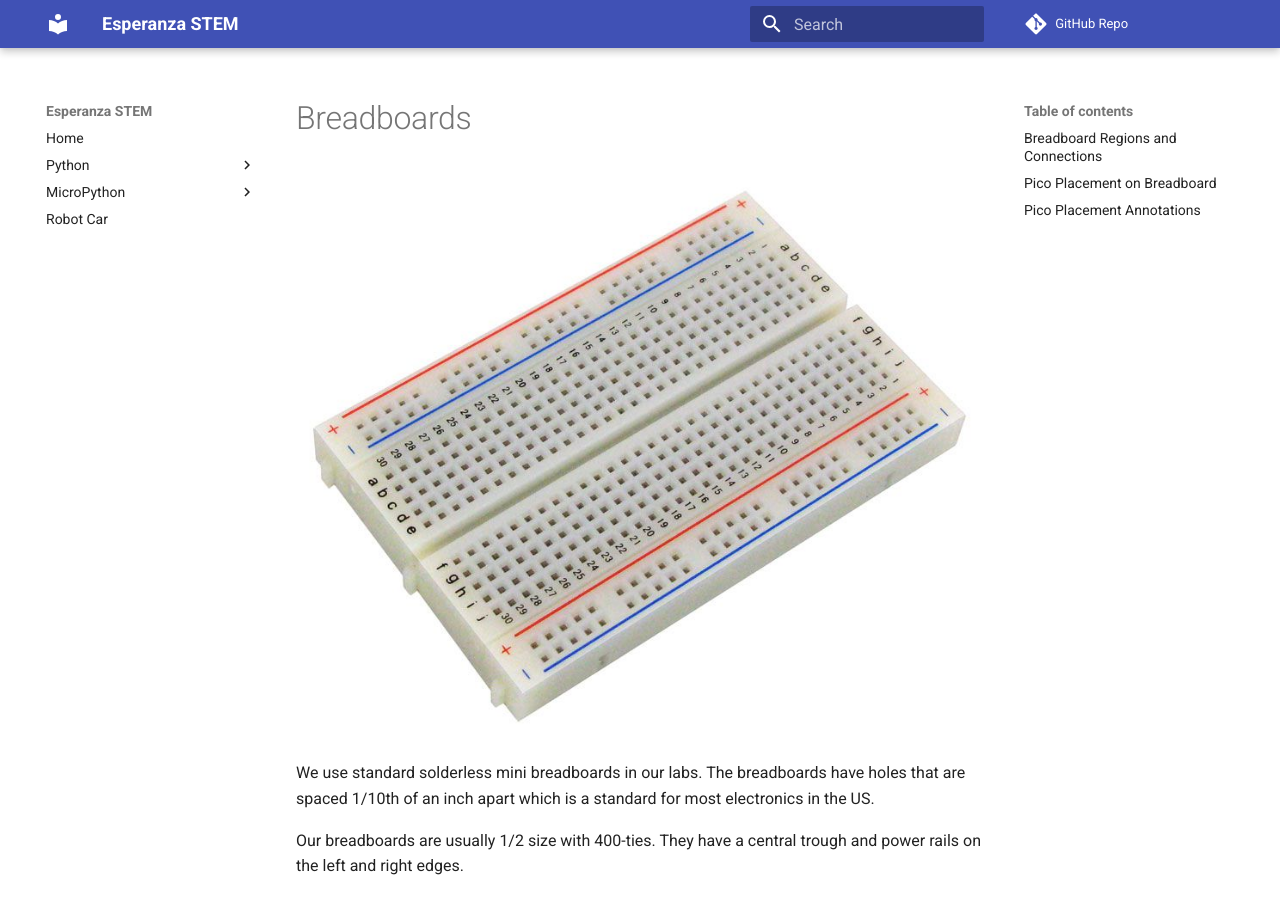
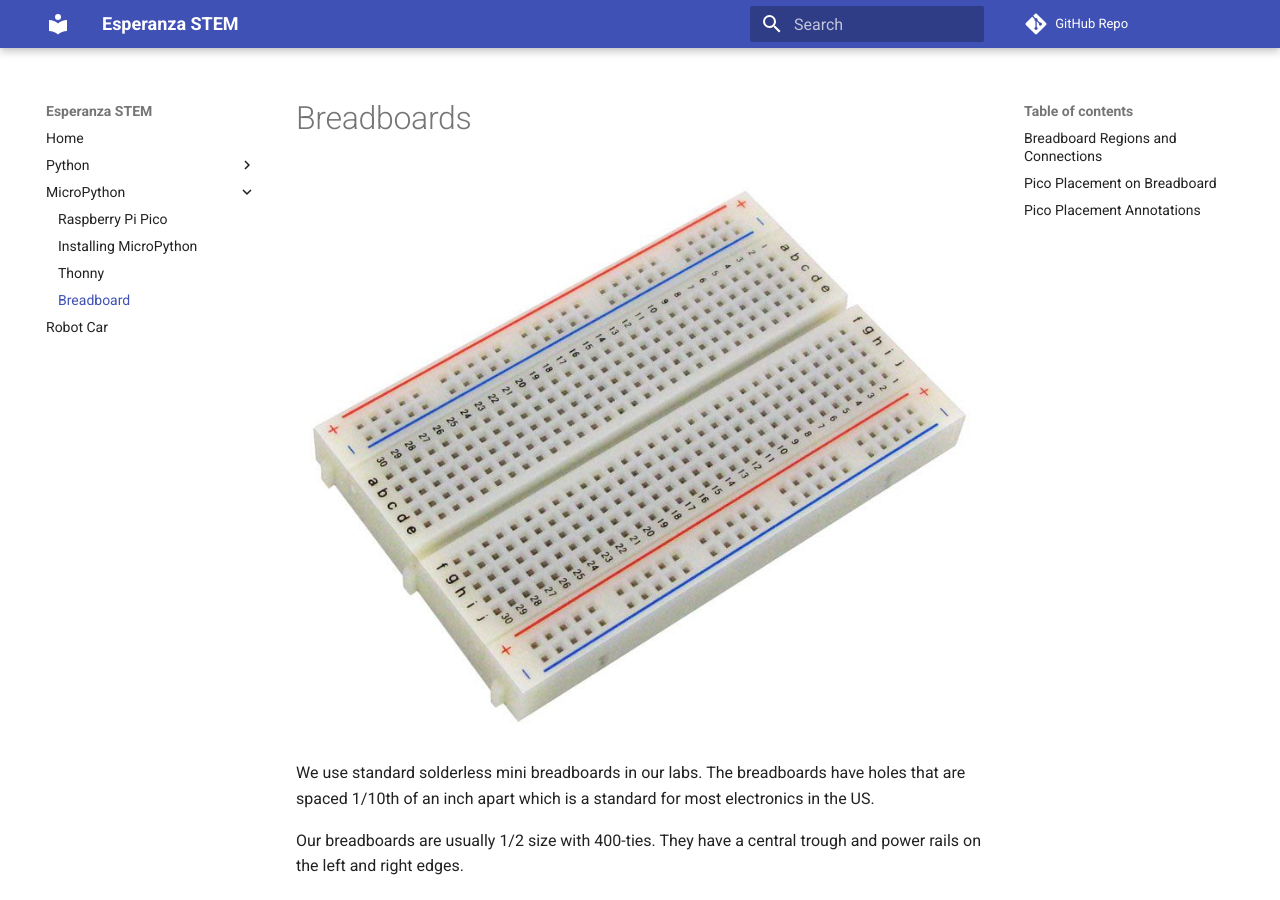
Before and after one commit to jetannenbaum/esperanzaSTEM, an MkDocs documentation site: the page built from docs/micropython/breadboard.md, in a window 1280 px wide and 900 px high. Built offline with MkDocs 1.6.1 and Material for MkDocs 9.7.7, drawn with Linux system fonts in a browser that asks for light colours; comment, search, counter and statistics services are not loaded.

Commit message:
Update mkdocs.yml
Fixed Typo

```diff
--- a/mkdocs.yml
+++ b/mkdocs.yml
@@ -25,7 +25,7 @@ nav:
     - Raspberry Pi Pico: micropython/pico.md
     - Installing MicroPython: micropython/install.md
     - Thonny: micropython/thonny.md
-    - Breadboard: micropython/breadboad.md
+    - Breadboard: micropython/breadboard.md
   - Robot Car: robotCar/makerPiRP2040Bot.md
 
 theme:
```
